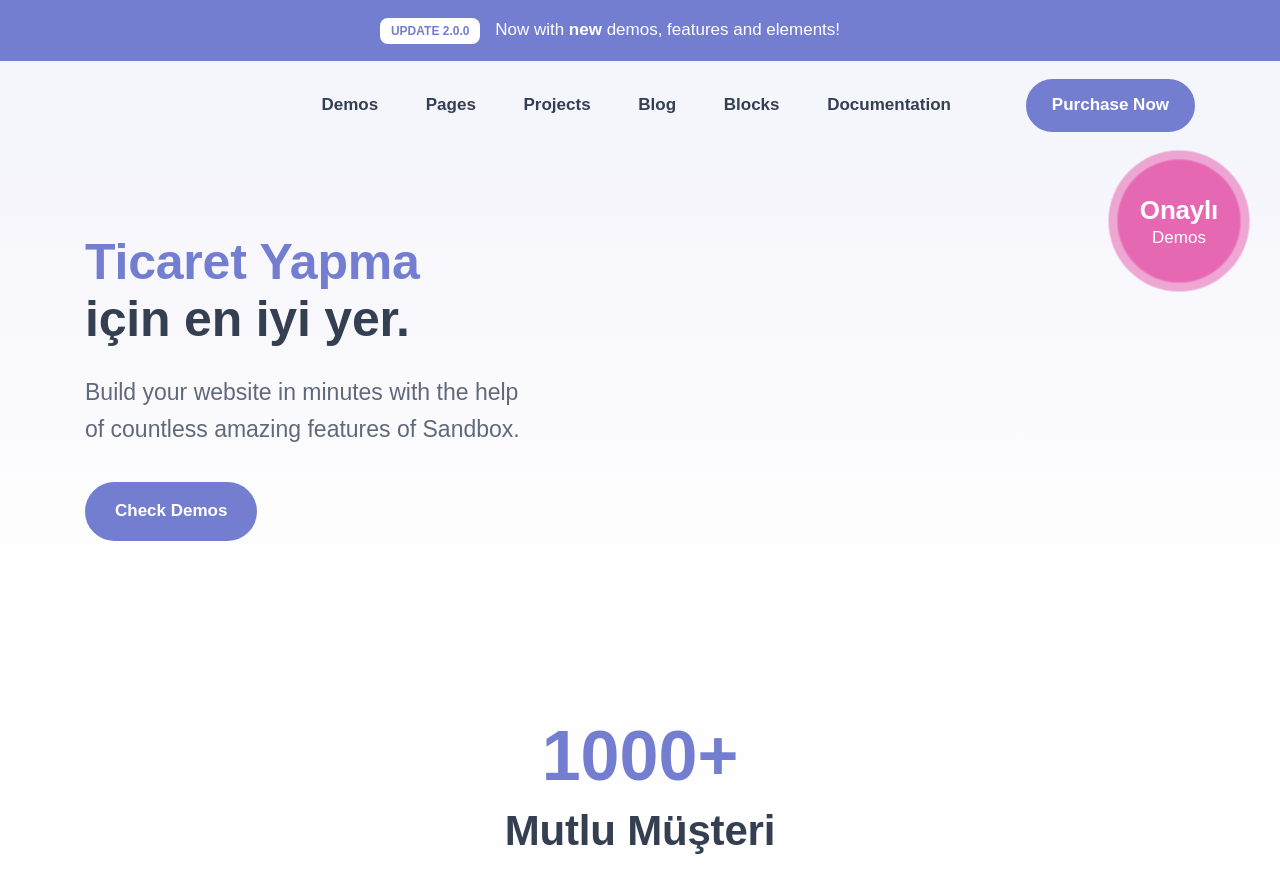
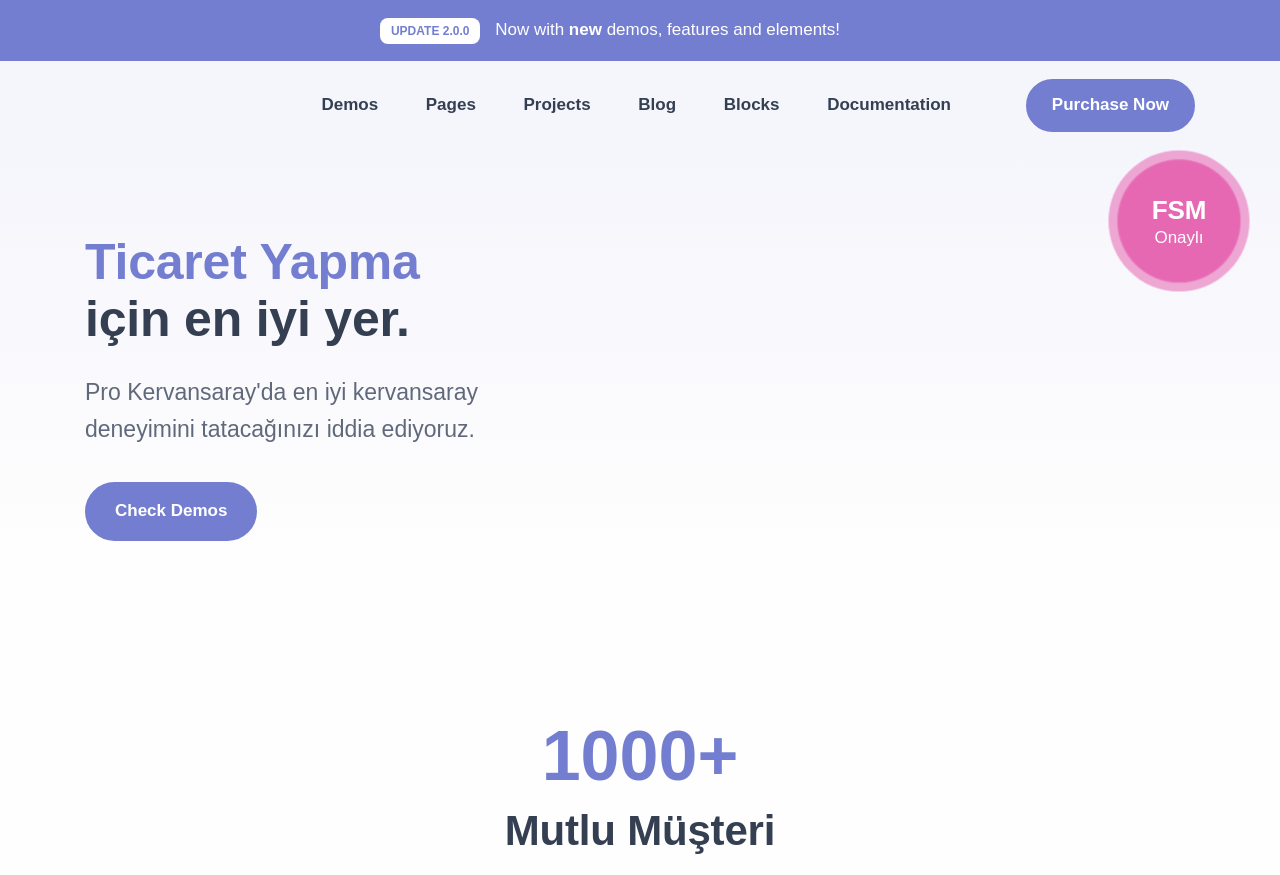
Before and after one commit to prokervansaray/prokervansaray.github.io, a plain HTML site: page index.html in a window 1280 px wide. Shown: the top 875 px of the page. Drawn offline with nearby package versions, Linux system fonts and the light colour scheme; a web font is replaced by a local one.

Commit message:
Update index.html

```diff
--- a/index.html
+++ b/index.html
@@ -379,7 +379,7 @@
         <div class="row gx-2 gy-10 align-items-center">
           <div class="col-md-10 offset-md-1 offset-lg-0 col-lg-5 text-center text-lg-start order-2 order-lg-0" data-cues="slideInDown" data-group="page-title" data-delay="600">
             <h1 class="display-1 mb-5 mx-md-10 mx-lg-0"><span class="typer text-primary text-nowrap" data-delay="100" data-words="Kalmak,Zıbarmak,Ticaret Yapmak,Yemek Yemek."></span><span class="cursor text-primary" data-owner="typer"></span><br>için en iyi yer.</h1>
-            <p class="lead fs-23 mb-7">Build your website in minutes with the help of countless amazing features of Sandbox.</p>
+            <p class="lead fs-23 mb-7">Pro Kervansaray'da en iyi kervansaray deneyimini tatacağınızı iddia ediyoruz.</p>
             <div class="d-flex justify-content-center justify-content-lg-start mb-4" data-cues="slideInDown" data-group="page-title-buttons" data-delay="900">
               <span><a class="btn btn-lg btn-primary rounded-pill me-2 scroll" href="#demos">Check Demos</a></span>
             </div>
@@ -408,8 +408,8 @@
             <!-- /.row -->
             <div class="position-relative mt-n20 mb-20" data-cue="fadeIn" data-delay="1800">
               <div class="btn btn-circle btn-fuchsia disabled ripple position-absolute counter-wrapper flex-column d-none d-md-flex" style="bottom: 0; right: -8%; width: 120px; height: 120px;">
-                <h3 class="fs-26 text-white mt-n1 mb-0">Onaylı</h3>
-                <p>Demos</p>
+                <h3 class="fs-26 text-white mt-n1 mb-0">FSM</h3>
+                <p>Onaylı</p>
               </div>
             </div>
           </div>
```
